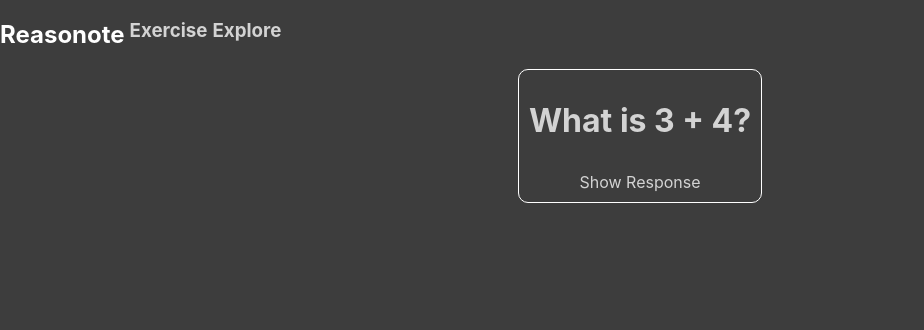
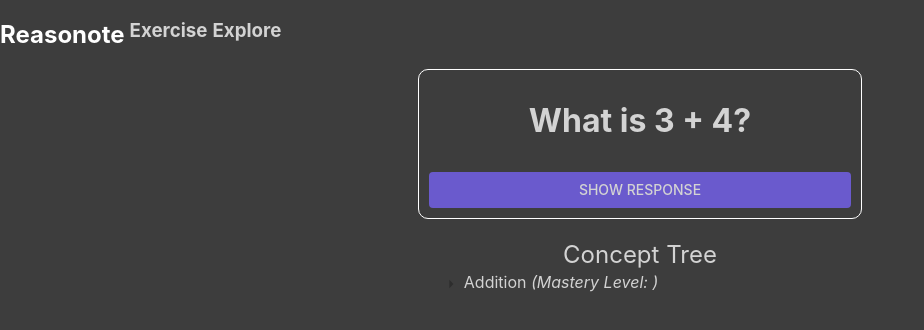
Before and after one commit to Marviel/Reasonote, a React (Create React App) app in the folder packages/app-frontend/: page /exercises/1 in a window 1280 px wide. Shown: the top 330 px of the page, without its empty margins (0-924 px from the left). Built offline with nearby package versions, Linux system fonts and the light colour scheme.

Commit message:
Improve and Make Functional the FlashCardExercise

```diff
--- a/packages/app-frontend/src/ui/components/Exercises/FlashCardExercise/FlashCardExercise.tsx
+++ b/packages/app-frontend/src/ui/components/Exercises/FlashCardExercise/FlashCardExercise.tsx
@@ -1,21 +1,33 @@
 import React from 'react';
 import {useState} from 'react';
-import {useSelector} from 'react-redux';
-import { ReasonoteFlashCardExercise } from '../../../../models/Exercise';
-import {Chip} from "@material-ui/core"
+import {useDispatch, useSelector} from 'react-redux';
+import { ReasonoteFlashCardExercise } from '../../../../models/Exercise/ReasonoteFlashCardExercise';
+import {Button, Chip, Typography} from "@material-ui/core"
+import { AppDispatch } from '../../../../state/store';
+import { beginNextExercise, submitExerciseGrade } from '../../../../state/slices/multiSliceActions';
+import { ConceptTreeNestedList } from '../ConceptTree/ConceptTreeNestedList';
 
 export interface IFlashCardExerciseProps {
     flashCard: ReasonoteFlashCardExercise
 }
 
 export function FlashCardExercise(props: IFlashCardExerciseProps){
+    const dispatch = useDispatch<AppDispatch>();
     const {
         flashCard
     } = props;
 
     const [isComplete, setIsComplete] = useState(false);
+    const onGrade = async (grade: number) => {
+        await dispatch(submitExerciseGrade(flashCard.id, "DUMMY_USER", grade))
+        await dispatch(beginNextExercise("DUMMY_USER"))
+    }
 
-    return <div style={{
+    return <div>
+        {/*
+            The Card Body
+        */}
+        <div style={{
             display: "grid",
             gridAutoFlow: "row",
             rowGap: "10px",
@@ -24,6 +36,7 @@ export function FlashCardExercise(props: IFlashCardExerciseProps){
             borderStyle: "solid",
             borderRadius: "10px",
             padding: "10px",
+            width: "33vw",
         }}>
             <h1>
                 {flashCard.prompt}
@@ -45,17 +58,32 @@ export function FlashCardExercise(props: IFlashCardExerciseProps){
                         columnGap: "10px",
                         gridAutoColumns: "min-content"
                     }}>
-                    <Chip label="Easy" style={{backgroundColor: "green"}}/>
-                    <Chip label="Medium" style={{backgroundColor: "sienna"}}/>
-                    <Chip label="Hard" style={{backgroundColor: "red"}}/>
+                        <Chip label="Very Hard" style={{backgroundColor: "darkred"}} onClick={() => onGrade(0)}/>
+                        <Chip label="Hard" style={{backgroundColor: "red"}} onClick={() => onGrade(1.5)}/>
+                        <Chip label="Medium" style={{backgroundColor: "sienna"}} onClick={() => onGrade(3.5)}/>
+                        <Chip label="Easy" style={{backgroundColor: "green"}} onClick={() => onGrade(4)}/>
+                        <Chip label="Very Easy" style={{backgroundColor: "lightgreen"}} onClick={() => onGrade(5)}/>
                     </div>
                 </div>
                 :
-            <div
+                <Button
                     onClick={() => setIsComplete(true)}
                     style={{
                         cursor: "pointer",
-            }}>Show Response</div>
+                        background: "slateblue",
+                        color: "#D3D3D3"
+                }}>Show Response</Button>
             }
         </div>
+
+        {/*
+            The Concept Listing
+         */}
+        <div style={{
+            padding: "20px"
+        }}>
+            <Typography variant={"h5"}>Concept Tree</Typography>
+            {flashCard.skills.map((s) => <ConceptTreeNestedList conceptId={s.subject}/>)}
+        </div>
+    </div>
 }
```
Lines whose indentation alone changed are shown as unchanged.
